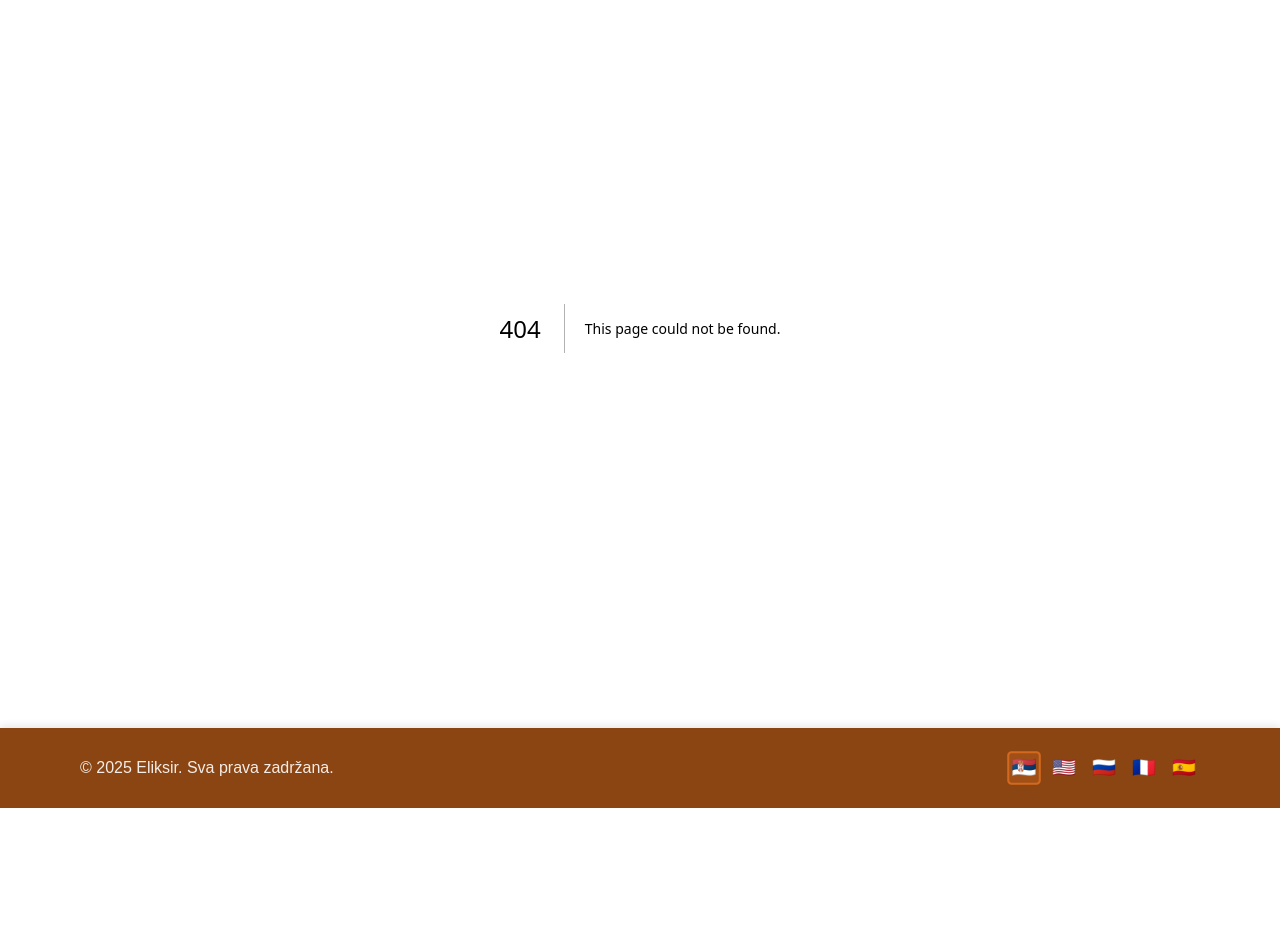
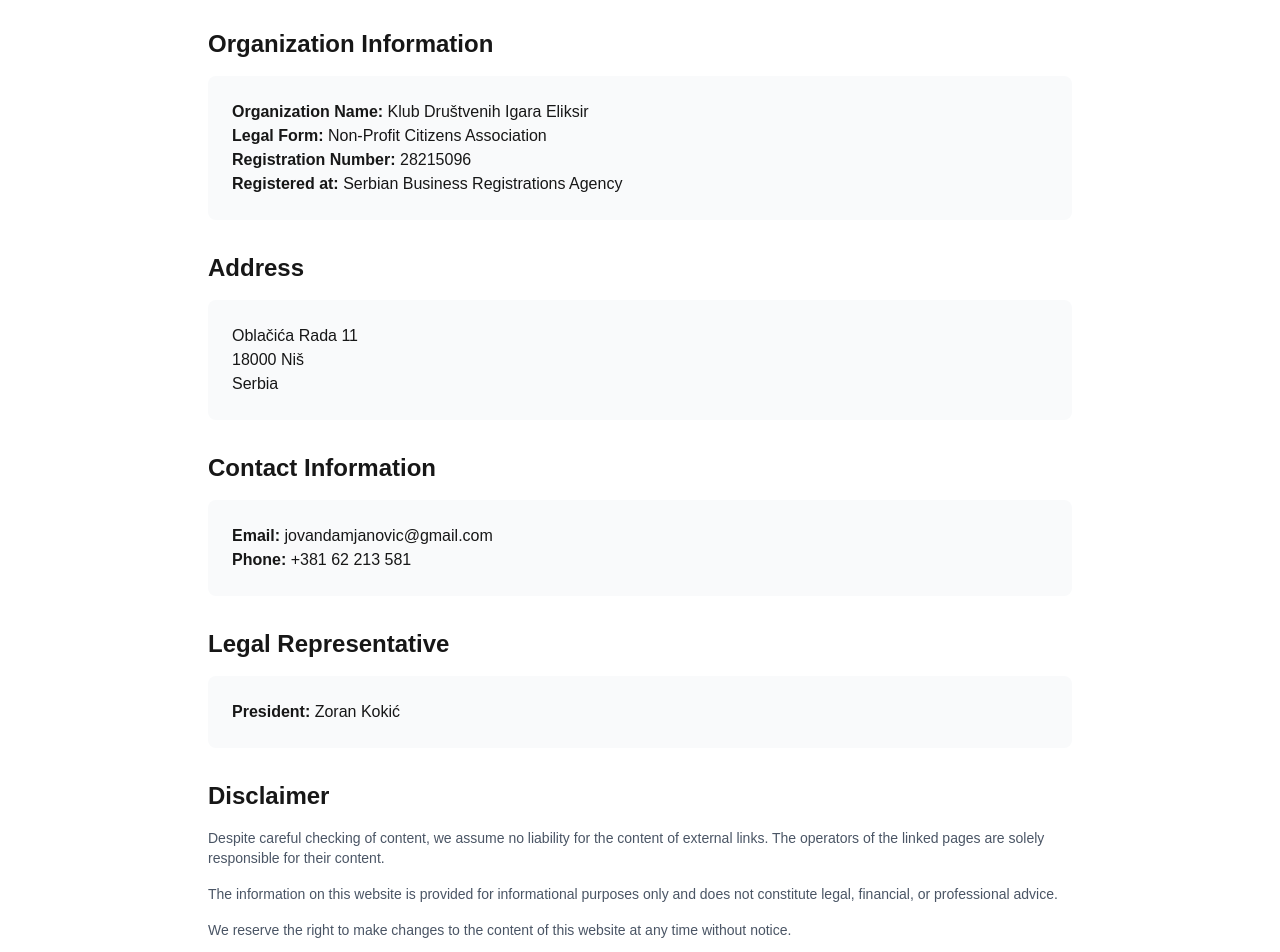
Before and after one commit to jovandamjanovic/geek-house, a Next.js app: page /impressum in a window 1280 px wide. Before the commit this address had no page. Shown: the part 120-1072 px from the top of the page. Before the commit the page ends 928 px from the top, so only its background shows below. Built offline with nearby package versions, Linux system fonts and the light colour scheme.

Commit message:
feat: Add Impressum (Legal Notice) page

```diff
--- /dev/null
+++ b/src/app/impressum/page.tsx
@@ -0,0 +1,67 @@
+import { Metadata } from 'next';
+
+export const metadata: Metadata = {
+  title: 'Impressum - Klub Društvenih Igara Eliksir',
+  description: 'Legal information and contact details for Klub Društvenih Igara Eliksir',
+};
+
+export default function ImpressumPage() {
+  return (
+    <div className="container mx-auto px-4 py-8 max-w-4xl">
+      <h1 className="text-3xl font-bold mb-8">Impressum</h1>
+
+      <div className="prose prose-lg max-w-none">
+        <section className="mb-8">
+          <h2 className="text-2xl font-semibold mb-4">Organization Information</h2>
+          <div className="bg-gray-50 dark:bg-gray-800 p-6 rounded-lg">
+            <p><strong>Organization Name:</strong> Klub Društvenih Igara Eliksir</p>
+            <p><strong>Legal Form:</strong> Non-Profit Citizens Association</p>
+            <p><strong>Registration Number:</strong> 28215096</p>
+            <p><strong>Registered at:</strong> Serbian Business Registrations Agency</p>
+          </div>
+        </section>
+
+        <section className="mb-8">
+          <h2 className="text-2xl font-semibold mb-4">Address</h2>
+          <div className="bg-gray-50 dark:bg-gray-800 p-6 rounded-lg">
+            <p>Oblačića Rada 11<br />
+            18000 Niš<br />
+            Serbia</p>
+          </div>
+        </section>
+
+        <section className="mb-8">
+          <h2 className="text-2xl font-semibold mb-4">Contact Information</h2>
+          <div className="bg-gray-50 dark:bg-gray-800 p-6 rounded-lg">
+            <p><strong>Email:</strong> <a href="mailto:jovandamjanovic@gmail.com" className="text-blue-600 dark:text-blue-400 hover:underline">jovandamjanovic@gmail.com</a></p>
+            <p><strong>Phone:</strong> <a href="tel:+38162213581" className="text-blue-600 dark:text-blue-400 hover:underline">+381 62 213 581</a></p>
+          </div>
+        </section>
+
+        <section className="mb-8">
+          <h2 className="text-2xl font-semibold mb-4">Legal Representative</h2>
+          <div className="bg-gray-50 dark:bg-gray-800 p-6 rounded-lg">
+            <p><strong>President:</strong> Zoran Kokić</p>
+          </div>
+        </section>
+
+        <section className="mb-8">
+          <h2 className="text-2xl font-semibold mb-4">Disclaimer</h2>
+          <div className="text-sm text-gray-600 dark:text-gray-300">
+            <p className="mb-4">
+              Despite careful checking of content, we assume no liability for the content of external links.
+              The operators of the linked pages are solely responsible for their content.
+            </p>
+            <p className="mb-4">
+              The information on this website is provided for informational purposes only and does not
+              constitute legal, financial, or professional advice.
+            </p>
+            <p>
+              We reserve the right to make changes to the content of this website at any time without notice.
+            </p>
+          </div>
+        </section>
+      </div>
+    </div>
+  );
+}
```
